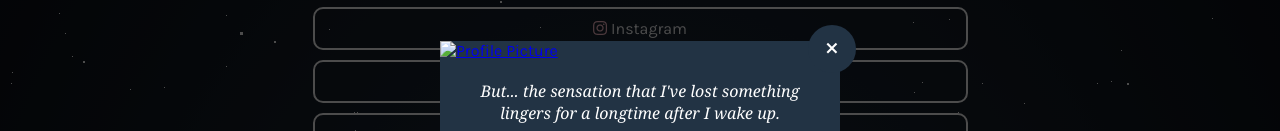
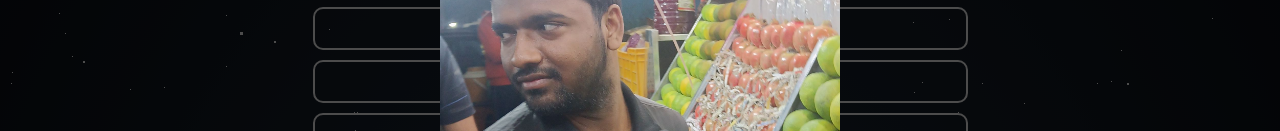
Before and after one commit to mynkkashyap/kaushal, a plain HTML site: page index.html in a window 1280 px wide. Both pictures are taken after a click on the link 640 px from the left and 94 px from the top of the page. Shown: the part 308-439 px from the top of the page. Drawn offline with Linux system fonts and the light colour scheme.

Commit message:
Update index.html

```diff
--- a/index.html
+++ b/index.html
@@ -29,8 +29,8 @@
     <div class="overlay" id="popup">
       <div class="popup">
         <div class="popup-photo">
-          <a href="screenshot.png" target="_blank">
-            <img src="screenshot.png" alt="Profile Picture">
+          <a href="Snapchat-348750044.jpg" target="_blank">
+            <img src="Snapchat-348750044.jpg" alt="Profile Picture">
           </a>
         </div>
         <div class="popup-quote">
```
